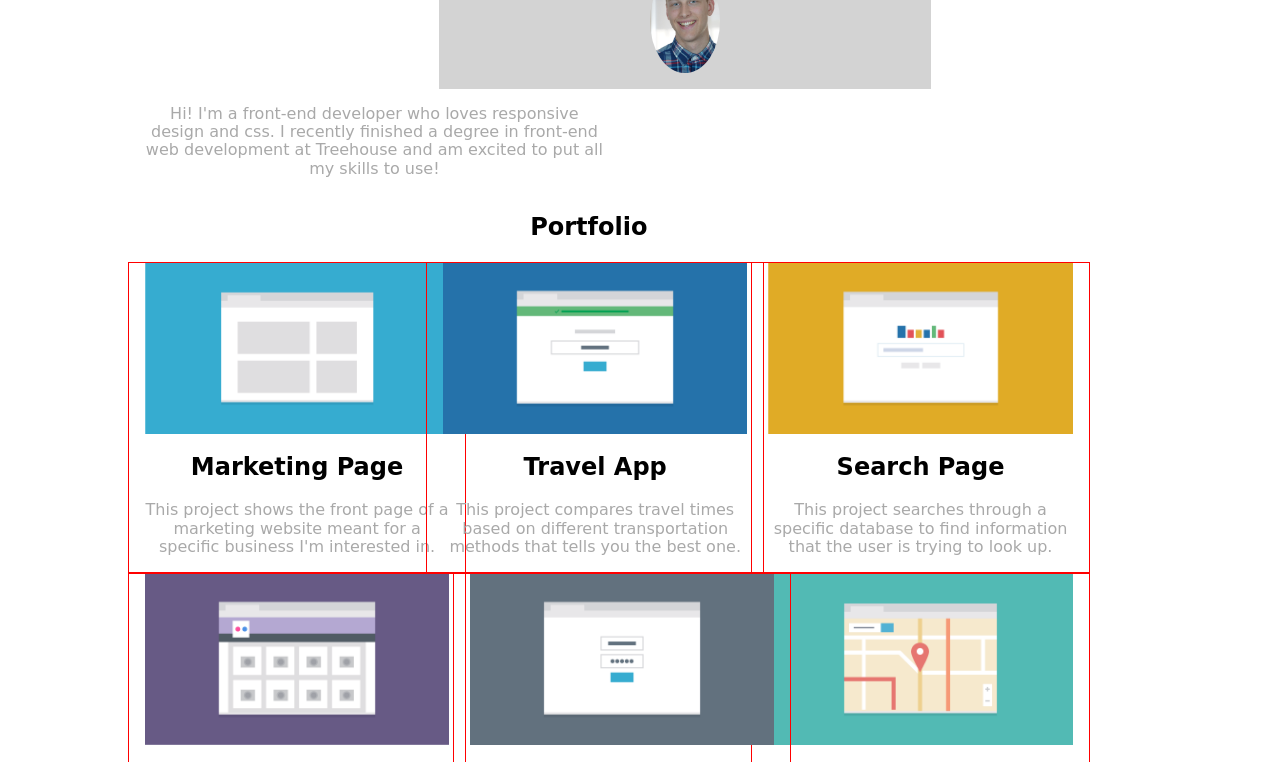
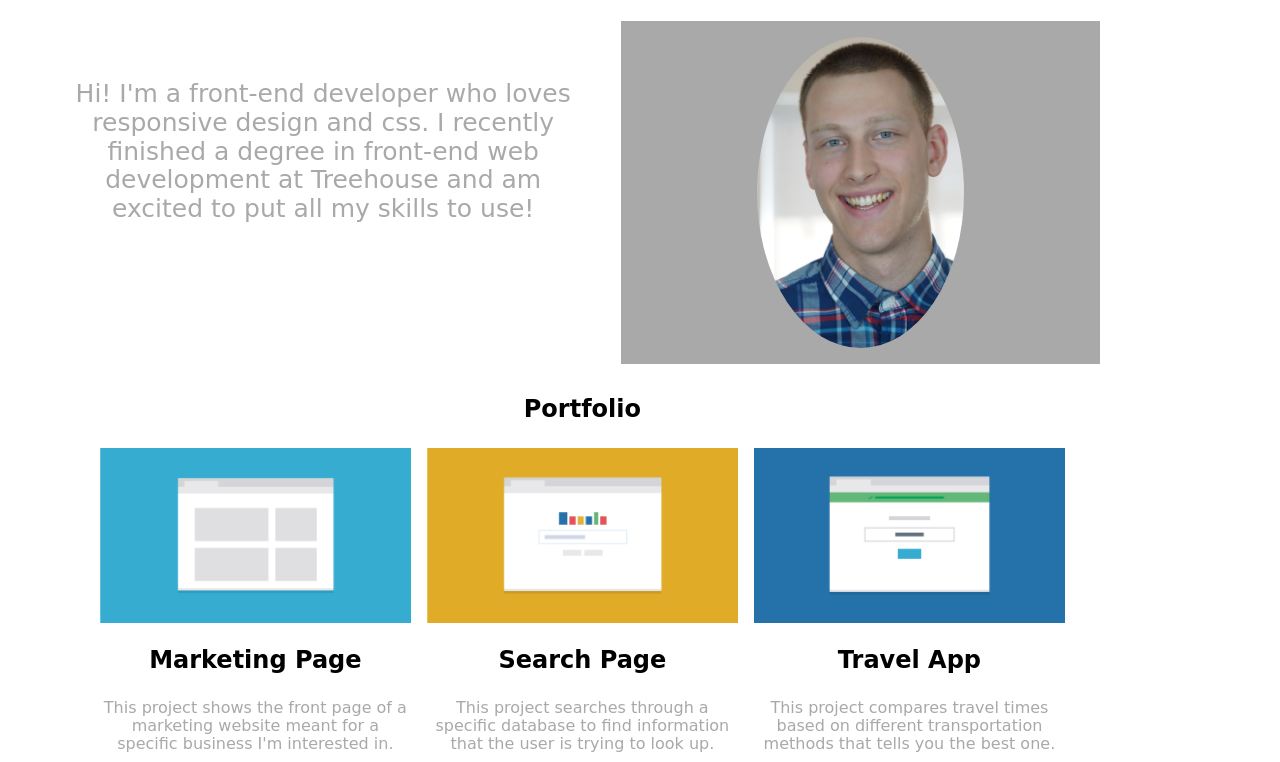
Before and after one commit to spadejac000/responsive-design-project, a plain HTML site: page index.html in a window 1280 px wide. Shown: the part 79-841 px from the top of the page. Drawn offline with Linux system fonts and the light colour scheme; a web font is replaced by a local one.

Commit message:
problems fixed

```diff
--- a/css/style.css
+++ b/css/style.css
@@ -10,6 +10,7 @@ h1 {
 h2 {
   text-align: center;
   font-family: 'Rammetto One', cursive;
+  margin-top: 1em;
 }
 
 h3 {
@@ -18,7 +19,7 @@ h3 {
 }
 
 p {
-  color: darkgray;
+  color: #a9a9a9;
   text-align: center;
   font-family: 'Rammetto One', cursive;
 }
@@ -34,7 +35,7 @@ p {
   text-align: center;
   margin-bottom: 1em;
   font-family: 'Rammetto One', cursive;
-  background-color: lightblue;
+  background-color: #add8e6;
   box-shadow: 3px 3px 3px black;
 }
 
@@ -61,7 +62,7 @@ p {
 }
 
 .main-footer {
-  border-top: solid 1px lightgray;
+  border-top: solid 1px #a9a9a9;
 
 }
 
@@ -72,20 +73,20 @@ p {
   margin-right: auto;
   padding-top: 1em;
   padding-bottom: 1em;
-  width: 15%;
-
+  width: 50%;
 }
 
 .banner {
-  background-color: lightgray;
-  width: 60%;
+  background-color: #a9a9a9;
   margin-right: auto;
   margin-left: auto;
+  margin-bottom: 1em;
+  margin-top: 1em;
 }
 
 .email {
   text-decoration: none;
-  color: darkgray;
+  color: #a9a9a9;
 }
 
 .footer-name {
@@ -118,6 +119,10 @@ p {
 
 @media (min-width: 768px) {
 
+  h2 {
+    margin-bottom: 1em;
+  }
+
  .wrapper {
    width: 80%;
    margin: 0 auto;
@@ -130,12 +135,15 @@ p {
 .name,
 .main-nav li {
   display: inline-block;
-  background-color: none;
   }
 
 .main-nav li {
   margin-right: 12px;
 }
+
+  .portfolio {
+
+  }
 
   .bottom-nav {
     margin-top: 1em;
@@ -159,30 +167,41 @@ p {
     font-family: 'Rammetto One', cursive;
   }
 
+  .intro {
+    width: 40%;
+    margin-bottom: 2em;
+    padding-top: 2em;
+  }
 
   .banner {
     float: right;
     margin-left: 1em;
     margin-top: 1em;
+    margin-bottom: 1em;
+  }
+
+  .top-part {
+    margin-bottom: 8em;
+    width: 90%;
   }
 
   .container {
     width: 90%;
+    margin-top: 1em;
   }
 
   .col {
     display: inline-block;
     width: 45%;
     margin-right: -40px;
-    padding-left: 1em;
-    padding-right: 1em;
+    padding-left: 2em;
+    padding-right: 2em;
     vertical-align: top;
   }
 
 .first,
   .third,
   .fifth {
-    float: left;
     width: 50%;
     padding-left: 1em;
     padding-right: 1em;
@@ -191,7 +210,6 @@ p {
   .second,
   .fourth,
   .sixth {
-    float: right;
   }
 
   h3 {
@@ -217,8 +235,13 @@ p {
 
 @media (min-width: 1024px) {
 
+  .wrapper {
+    width: 90%;
+  }
+
   .name {
     float: left;
+    margin-left: 2em;
   }
 
   .main-header {
@@ -235,15 +258,60 @@ p {
     margin-top: 2em;
   }
 
+  .top-wrapper {
+    margin-bottom: 1em;
+    width: 90%;
+  }
+
+  .top-part {
+    margin-bottom: 1em;
+    width: 90%;
+  }
+
+  .intro {
+    margin-bottom: 1em;
+    float: left;
+    width: 50%;
+    font-size: 25px;
+  }
+
+  .portfolio {
+    text-align: center;
+    clear: both;
+  }
+
+  .col {
+    margin-left: 1px;
+    margin-right: 1px;
+  }
+
+  .banner {
+    width: 40%;
+    margin-top: 1em;
+    float: right;
+    clear: both;
+    margin-bottom: 2em;
+  }
+
   .first,
   .second,
   .third,
   .fourth,
   .fifth,
   .sixth {
-    width: 33%;
-    padding-left: 1em;
-    padding-right: 1em;
-    border: 1px solid red;
+    width: 30%;
+    padding-left: 5px;
+    padding-right: 5px;
+  }
+
+  .wrap {
+    min-height: 1080px;
+  }
+
+  .contact {
+  }
+
+  .main-footer {
+    min-height: calc(100vh - 850px);
   }
 }
--- a/index.html
+++ b/index.html
@@ -8,8 +8,10 @@
       <link rel="stylesheet" href="css/style.css" />
     </head>
     <body>
+        <div class="wrap">
+          <div class="wrap-2">
             <header class="main-header">
-          <div class="wrapper">
+              <div class="top-wrapper">
                 <h1 class="name">Jacob Spade</h1>
                 <ul class="main-nav">
                   <li><a href="#">Home</a></li>
@@ -20,14 +22,17 @@
             </header>
 
             <div class="wrapper">
+              <div class="top-part">
                 <div class="banner col">
                   <img src="images/profile_picture.jpeg" class="profile-image" alt="picture of jacob spade" />
                 </div>
-          <p class="col">
+                <p class="intro">
                   Hi! I'm a front-end developer who loves responsive design and css. I recently finished a degree in front-end web development at Treehouse and am excited to put all my skills to use!
                 </p>
+              </div>
 
             <main class="container">
+              <div  class="portfolio">
                 <section id="portfolio">
                   <h2>Portfolio</h2>
                     <div class="first col">
@@ -78,9 +83,11 @@
                       </p>
                     </div>
                   </section>
+                </div>
+              </div>
 
-            <section id="contact">
-              <h3 class="contact">Contact</h3>
+              <section id="contact" class="contact">
+                <h3>Contact</h3>
                 <p>
                   If your interested in chatting or want more information about what I've been working on, I'd love to hear from you!
                 </p>
@@ -91,17 +98,20 @@
                   <strong>Email</strong> <a href="mailto:spade.jacob@Yahoo.com" class="email">Spade.jacob@yahoo.com</a>
                 </p>
               </section>
+            </div>
           </main>
         </div>
+
+
         <footer class="main-footer">
           <p class="footer-name">
             Jacob Spade
           </p>
           <p class="footer-link"><a href="#" class="top-link">BACK TO TOP</a></p>
           <ul class="bottom-nav">
-            <li><a href="#">Home</a></li>
-            <li><a href="#">Portfolio</a></li>
-            <li><a href="#">Contact</a></li>
+            <li><a href="#top">Home</a></li>
+            <li><a href="#portfolio">Portfolio</a></li>
+            <li><a href="#contact">Contact</a></li>
           </ul>
         </footer>
     </body>
```
Lines whose indentation alone changed are shown as unchanged.
